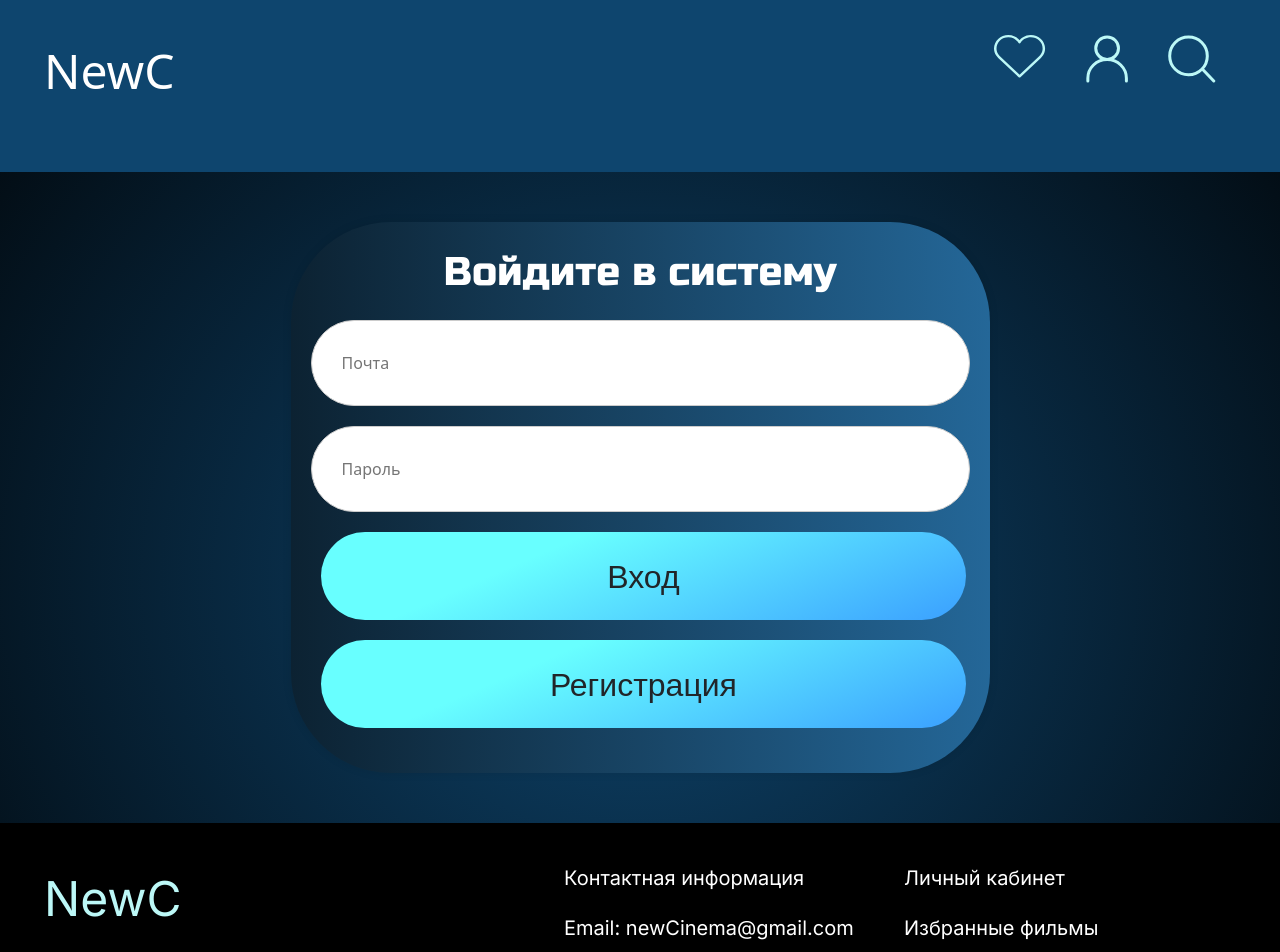
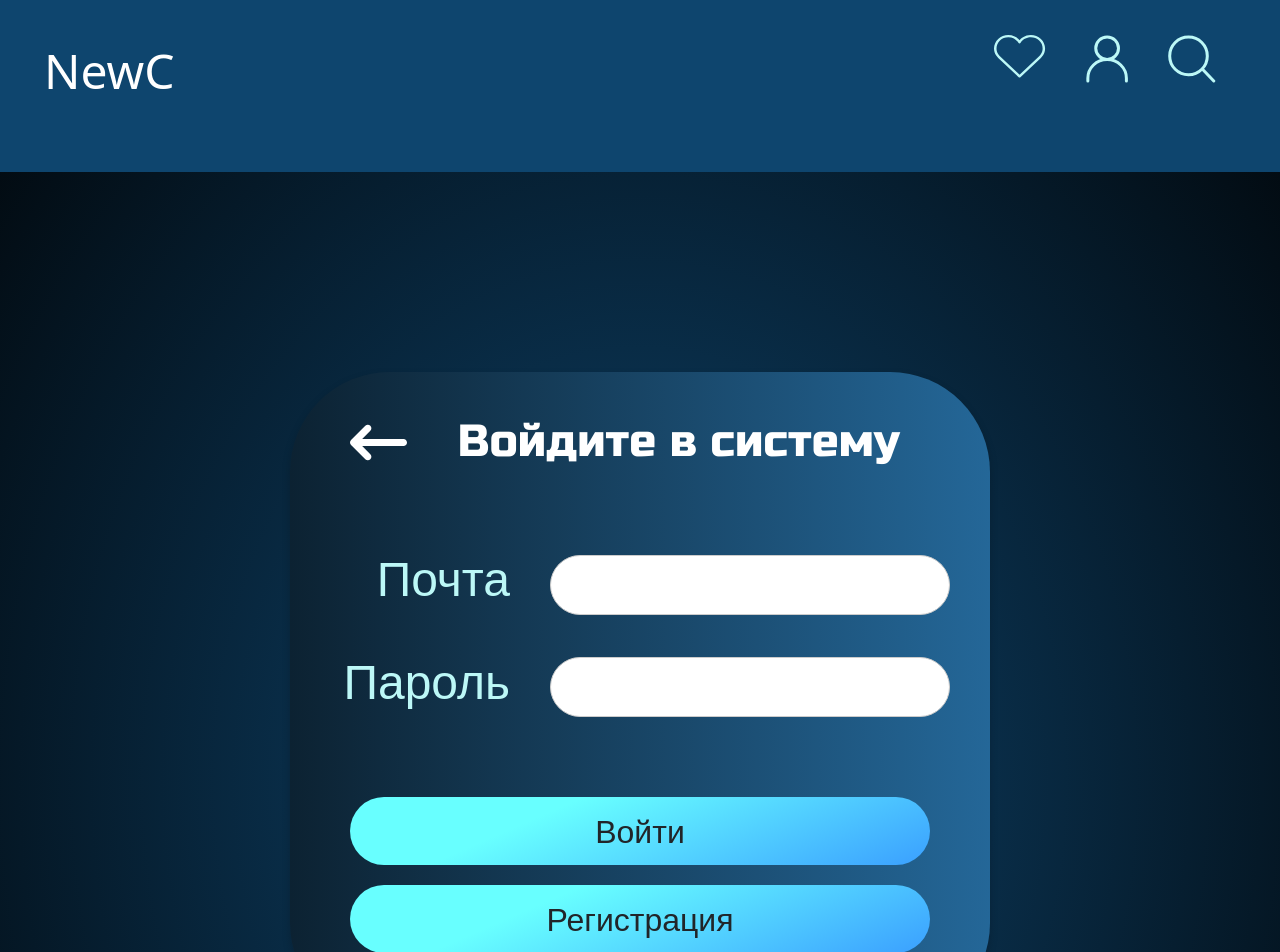
Before and after one commit to KipeTBest/bars-project, a React (Create React App) app: page /login in a window 1280 px wide. Shown: the top 952 px of the page. Built offline with nearby package versions, Linux system fonts and the light colour scheme.

Commit message:
Update Login page

```diff
--- a/src/Components/Login/Login.jsx
+++ b/src/Components/Login/Login.jsx
@@ -1,5 +1,6 @@
-import React, { useState } from 'react';
+import React, { useState, useEffect } from 'react';
 import { useNavigate } from 'react-router-dom';
+import Arrow from './arrow.svg';
 import "./login.css"
 
 const Login = () => {
@@ -7,44 +8,80 @@ const Login = () => {
     const [password, setPassword] = useState('');
     const navigate = useNavigate();
 
+    useEffect(() => {
+        const storedUser = JSON.parse(localStorage.getItem('user'));
+        if (storedUser && storedUser.auth) {
+            navigate('/profile');
+        }
+    }, [navigate]);
+
     const handleLogin = (e) => {
         e.preventDefault();
-        const user = JSON.parse(localStorage.getItem('user'));
+        const usersData = JSON.parse(localStorage.getItem('users')) || { users: [] };
+        const existingUser = usersData.users.find(user => user.email === email && user.password === password);
 
-        if (user && user.email === email && user.password === password) {
-            user.auth = true;
-            localStorage.setItem('user', JSON.stringify(user));
+        if (existingUser) {
+            existingUser.auth = true;
+            localStorage.setItem('user', JSON.stringify(existingUser));
+            console.log("User authorized");
             navigate('/profile');
         } else {
-            alert('Неправильный email или пароль');
+            alert('Неверный email или пароль');
         }
     };
 
+    const handleRegister = (e) => {
+        e.preventDefault();
+        navigate('/registration');
+    };
 
+    const handlePage = (e) => {
+        e.preventDefault();
+        navigate('/');
+    }
 
     return (
-        <div className="login-container">
-            <h2>Войдите в систему</h2>
+        <div className="login">
+
+            <div className="login-header">
+                <button className="login-header__arrow" onClick={handlePage}>
+                    <img src={Arrow} alt="arrow"/>
+                </button>
+                <span className="login-header__title">
+                    Войдите в систему
+                </span>
+            </div>
+
+            <div className="login-content">
                 <form onSubmit={handleLogin}>
+
+                    <label htmlFor="email">Почта</label>
                     <input
                         type="email"
-                    name="email"
-                    placeholder="Почта"
+                        className="login__form__input"
+                        id="email"
                         value={email}
                         onChange={(e) => setEmail(e.target.value)}
                         required
                     />
+
+                    <label htmlFor="password">Пароль</label>
                     <input
                         type="password"
-                    name="password"
-                    placeholder="Пароль"
+                        className="login__form__input"
+                        id="password"
                         value={password}
                         onChange={(e) => setPassword(e.target.value)}
                         required
                     />
-                <button type="submit">Вход</button>
+
+                    <input type="submit" value="Войти"/>
                 </form>
-            <button className="registration">Регистрация</button>
+            </div>
+
+            <button className="login-footer__toRegistration" onClick={handleRegister}>
+                Регистрация
+            </button>
         </div>
     );
 };
--- a/src/Components/Login/login.css
+++ b/src/Components/Login/login.css
@@ -1,42 +1,126 @@
-.login-container {
+.login {
     background: linear-gradient(90deg, #0C2232 0%, #246798 100%);
-    padding: 20px;
+    margin: 200px auto;
+    width: 100%;
+    max-width: 700px;
     border-radius: 100px;
-    box-shadow: 0 0 10px rgba(0, 0, 0, 0.1);
-    text-align: center;
-    margin: 50px auto;
-    width: 699px;
-    height: 551px;
+    padding: 40px;
+    box-shadow: 0 4px 8px rgba(0, 0, 0, 0.2);
 }
 
-.login-container h2 {
-    font-family: Russo One, sans-serif;
-    font-size: 40px;
+
+@media (max-width: 768px) {
+    .login {
+        margin-top: 30px;
+        margin-bottom: 30px;
+        padding: 25px;
+        border-radius: 15px;
+    }
+}
+
+@media (max-width: 480px) {
+    .login {
+        margin-top: 20px;
+        margin-bottom: 20px;
+        padding: 10px;
+        border-radius: 10px;
+    }
+}
+
+/*header styles*/
+
+.login-header {
+    display: flex;
+    align-items: center;
+    justify-content: space-between;
+}
+
+.login-header__title {
+    color: white;
+    font-family: "Russo One", sans-serif;
+    font-size: 45px;
     font-weight: 400;
     line-height: 60px;
     text-align: center;
-    color: #FFFFFF;
+    margin-left: auto;
+    margin-right: auto;
+    margin-top: auto;
 }
 
-.login-container input {
-    width: 100%;
-    padding: 30px;
-    margin: 10px 0;
-    border: 1px solid #ccc;
-    border-radius: 50px;
-    background: #FFFFFF;
+.login-header__arrow{
+    margin-left: 20px;
 }
 
-.login-container button {
-    width: 98%;
-    padding: 20px;
+/*content styles*/
+.login-content {
+    margin-top: 70px;
+    display: flex;
+    flex-direction: column;
+    gap: 20px;
+}
+
+.login-content {
+    display: flex;
+    align-items: center;
+}
+
+.login-content label {
+    color: #BCF8F7;
+    font-family: 'Jura', sans-serif;
+    font-size: 48px;
+    margin-right: 20px;
+    flex-shrink: 0;
+    width: 200px;
+}
+
+.login-content input[type="email"],
+.login-content input[type="password"] {
+    max-width: 400px;
+    width: calc(100% - 220px);
+    height: 60px;
+    padding: 12px;
+    border: 1px solid #ccc;
+    border-radius: 30px;
+    box-sizing: border-box;
+    background-color: white;
+    margin-bottom: 30px;
+    flex-grow: 1;
+    font-size: 30px;
+}
+
+/*buttons styles*/
+
+.login input[type="submit"], .login-footer__toRegistration{
     background: linear-gradient(156.47deg, #68FFFF 31.83%, #3492FF 109.56%);
-    border: none;
-    font-family: Jura, sans-serif;
+    font-family: 'Jura', sans-serif;
     font-size: 32px;
     font-weight: 500;
+    line-height: 48px;
+    padding: 10px;
+    border: none;
+    border-radius: 35px;
+    cursor: pointer;
+    max-width: 580px;
+    max-height: 70px;
+    width: 100%;
+    margin-left: auto;
+    margin-right: auto;
+}
+
+.login-footer__toRegistration{
+    margin-top: 20px;
+    margin-bottom: 30px;
+    display: table;
+}
+
+.login input[type="submit"] {
+    margin-top: 50px;
     text-align: center;
-    cursor: pointer;
-    border-radius: 100px;
-    margin: 10px;
+    align-items: center;
+    display: flex;
 }
+
+
+.login input[type="submit"]:hover, .login-footer__toRegistration:hover {
+    box-shadow: 0 5px 5px 0 #00000078 inset;
+}
```
Also changed, not shown: src/Components/Login/LoginButton/LoginButton.css (deleted, +0 -19 lines), src/Components/Login/LoginButton/LoginButton.jsx (deleted, +0 -11 lines). Lines whose indentation alone changed are shown as unchanged.
